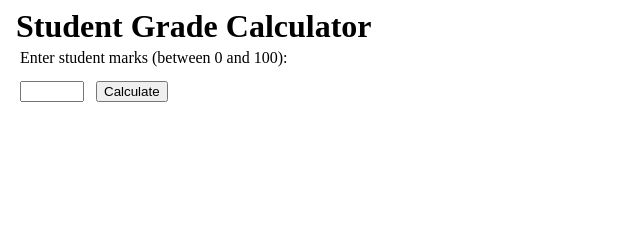
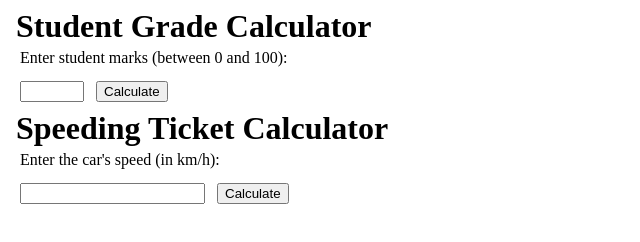
Before and after one commit to Skylar-Lorena/Toy-Problems, a plain HTML site: page index.html in a window 1280 px wide. Shown: the whole page, without its empty margins (0-640 px from the left). Drawn offline with Linux system fonts and the light colour scheme.

Commit message:
add user form for speed ticket calculator

```diff
--- a/index.html
+++ b/index.html
@@ -22,6 +22,16 @@ element below the form. -->
         <p id="grade"></p>
     </div>
 
+    <div>
+        <h1>Speeding Ticket Calculator</h1>
+        <form>
+          <label for="speed">Enter the car's speed (in km/h):</label>
+          <input type="number" id="speed" name="speed" required>
+          <button type="button" onclick="calculate()">Calculate</button>
+        </form>
+        <p id="result"></p>
+    </div>
+
     <script src="./main.js"></script>
 
 </body>
```
